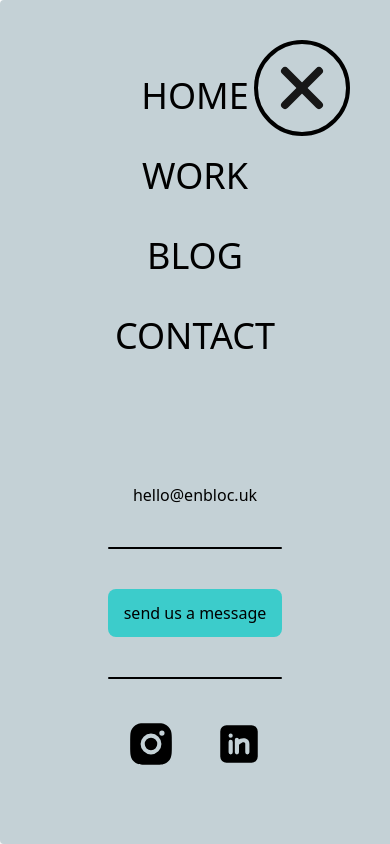
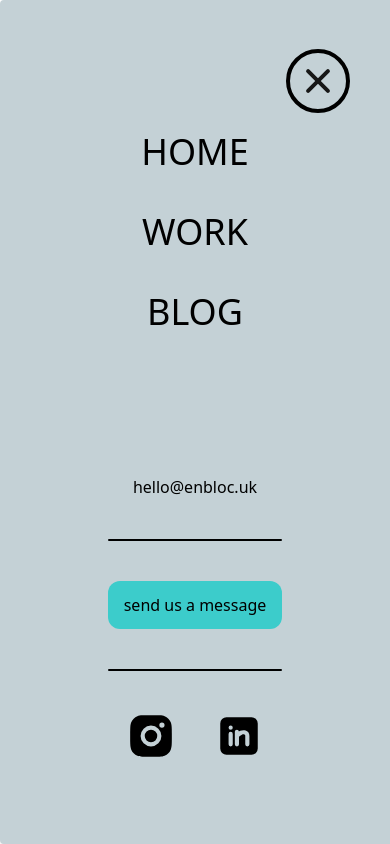
Before and after one commit to enBloc-org/website, a Next.js app: page / in a window 390 px wide. Built offline with nearby package versions, Linux system fonts and the light colour scheme.

Commit message:
Media queries for mobile and large screens
Relates #5

```diff
--- a/src/app/globals.css
+++ b/src/app/globals.css
@@ -5,3 +5,14 @@
 body {
   background-image: url('../../public/22.svg');
 }
+
+.large-screen-btn {
+  @apply lg:h-2 lg:w-14;
+}
+
+.nav-menu {
+  @apply absolute left-0 top-0 z-10 pt-16 flex h-screen w-screen transform
+  flex-col items-center justify-around gap-2 rounded-l bg-[#C4D1D6]
+  p-4 text-center shadow-lg transition-all duration-500 ease-in-out
+  sm:flex-row sm:pt-0 lg:px-44;
+}
--- a/src/app/layout.tsx
+++ b/src/app/layout.tsx
@@ -2,7 +2,7 @@ import type { Metadata } from 'next';
 import './globals.css';
 
 //Components
-import StickyHeader from '@/components/header';
+import StickyHeader from '@/components/StickyHeader';
 
 export const metadata: Metadata = {
   title: 'enBloc',
--- a/src/app/page.tsx
+++ b/src/app/page.tsx
@@ -33,7 +33,7 @@ export default function Home() {
             height={80}
             className='z-0 col-span-5 col-start-6 row-start-8'
           />
-        </div> */}
+        </div>
         <div className='w-fit text-center md:mt-14'>
           <h1 className='text-3xl font-bold'>All together or not at all</h1>
           <h2 className='text-sm font-light italic'>Site coming soon</h2>
@@ -41,7 +41,7 @@ export default function Home() {
             Having an idea you want to build?
           </h3>
           <p className='mt-2 italic'>hello@enbloc.uk</p>
-        </div>
+        </div> */}
       </div>
     </main>
   );
--- a/src/components/header.tsx
+++ b/src/components/StickyHeader.tsx
@@ -13,14 +13,13 @@ const links = [
   { title: 'HOME', href: '/' },
   { title: 'WORK', href: '/work' },
   { title: 'BLOG', href: '/blog' },
-  { title: 'CONTACT', href: '/contact' },
 ];
 
 const StickyHeader: React.FC<HeaderPropTypes> = ({ img, alt }) => {
   return (
-    <header className='sticky top-0 flex items-center justify-between p-10'>
+    <header className='sticky top-0 flex items-center justify-between p-10 sm:px-16 md:px-36'>
       <Link href='/'>
-        <Image src={img} alt={alt} height={300} width={300} />
+        <Image src={img} alt={alt} height={200} width={200} />
       </Link>
       <HamburgerMenu links={links} />
     </header>
--- /dev/null
+++ b/src/components/headers/HamburgerButton.tsx
@@ -0,0 +1,39 @@
+type HamburgerButtonProps = {
+  isOpen: boolean;
+  clickHandler: () => void;
+};
+
+const HamburgerButton: React.FC<HamburgerButtonProps> = ({
+  isOpen,
+  clickHandler,
+}) => {
+  return (
+    <button
+      onClick={clickHandler}
+      className='relative z-20 flex h-16 w-16 flex-col items-center justify-center rounded-full border-4 border-black lg:w-24 lg:h-24'
+      aria-label={isOpen ? 'Close Menu' : 'Open Menu'}
+      aria-expanded={isOpen}
+    >
+      <span
+        className={`large-screen-btn mt-2 block h-1 w-8 rounded-full
+                      bg-neutral-900 transition-all duration-300 ease-out ${
+                        isOpen ? 'translate-y-3 rotate-45 lg:translate-y-4' : '-translate-y-0.0'
+                      }`}
+      ></span>
+      <span
+        className={`large-screen-btn mt-2 block h-1 w-8 rounded-full bg-neutral-900
+                      transition-all duration-300 ease-out ${
+                        isOpen ? 'opacity-0' : 'opacity-100'
+                      }`}
+      ></span>
+      <span
+        className={`large-screen-btn mb-2 mt-2 block h-1 w-8 rounded-full bg-neutral-900
+                      transition-all duration-300 ease-out ${
+                        isOpen ? '-translate-y-3 -rotate-45 lg:-translate-y-4' : 'translate-y-0'
+                      }`}
+      ></span>
+    </button>
+  );
+};
+
+export default HamburgerButton;
--- a/src/components/headers/nav/HamburgerMenu.tsx
+++ b/src/components/headers/nav/HamburgerMenu.tsx
@@ -3,6 +3,7 @@ import InstagramIcon from '@/components/icons/InstagramIcon';
 import LinkedInIcon from '@/components/icons/LinkedInIcon';
 import Link from 'next/link';
 import { useState } from 'react';
+import HamburgerButton from '../HamburgerButton';
 
 type HamburgerPropTypes = {
   links: {
@@ -20,33 +21,9 @@ const HamburgerMenu: React.FC<HamburgerPropTypes> = ({ links }) => {
 
   return (
     <nav>
-      <button
-        onClick={clickHandler}
-        className='relative z-20 flex flex-col items-center justify-center rounded-full border-4 border-black p-4'
-        aria-label={isOpen ? 'Close Menu' : 'Open Menu'}
-        aria-expanded={isOpen}
-      >
-        <span
-          className={`mt-2 block h-2 w-14 rounded-full bg-neutral-900
-                      transition-all duration-300 ease-out ${
-                        isOpen ? 'translate-y-4 rotate-45' : '-translate-y-0.0'
-                      }`}
-        ></span>
-        <span
-          className={`mt-2 block h-2 w-14 rounded-full bg-neutral-900
-                      transition-all duration-300 ease-out ${
-                        isOpen ? 'opacity-0' : 'opacity-100'
-                      }`}
-        ></span>
-        <span
-          className={`mb-2 mt-2 block h-2 w-14 rounded-full bg-neutral-900
-                      transition-all duration-300 ease-out ${
-                        isOpen ? '-translate-y-4 -rotate-45' : 'translate-y-0'
-                      }`}
-        ></span>
-      </button>
+      <HamburgerButton isOpen={isOpen} clickHandler={clickHandler} />
       <div
-        className={`absolute left-0 top-0 z-10 flex h-screen w-screen transform flex-col items-center justify-around gap-2 rounded-l bg-[#C4D1D6] p-4 text-center shadow-lg transition-all duration-500 ease-in-out sm:flex-row lg:px-44 ${
+        className={`nav-menu ${
           isOpen
             ? 'visible translate-y-0 opacity-100'
             : 'invisible -translate-y-5 opacity-0'
@@ -68,13 +45,20 @@ const HamburgerMenu: React.FC<HamburgerPropTypes> = ({ links }) => {
         <div className='flex flex-col gap-10'>
           <Link href={'/'}>hello@enbloc.uk</Link>
           <div className='h-0.5 w-full rounded-full bg-black'></div>
-          <button className='bg-highlight-green rounded-lg px-4 py-3'>
+          <Link
+            href={'/contact'}
+            className='rounded-xl bg-highlight-green px-4 py-3'
+          >
             send us a message
-          </button>
+          </Link>
           <div className='h-0.5 w-full rounded-full bg-black'></div>
           <div className='flex justify-around'>
-            <InstagramIcon height={50} width={50} />
-            <LinkedInIcon height={50} width={50} />
+            <Link href={'/'}>
+              <InstagramIcon height={50} width={50} />
+            </Link>
+            <Link href={'/'}>
+              <LinkedInIcon height={50} width={50} />
+            </Link>
           </div>
         </div>
       </div>
```
